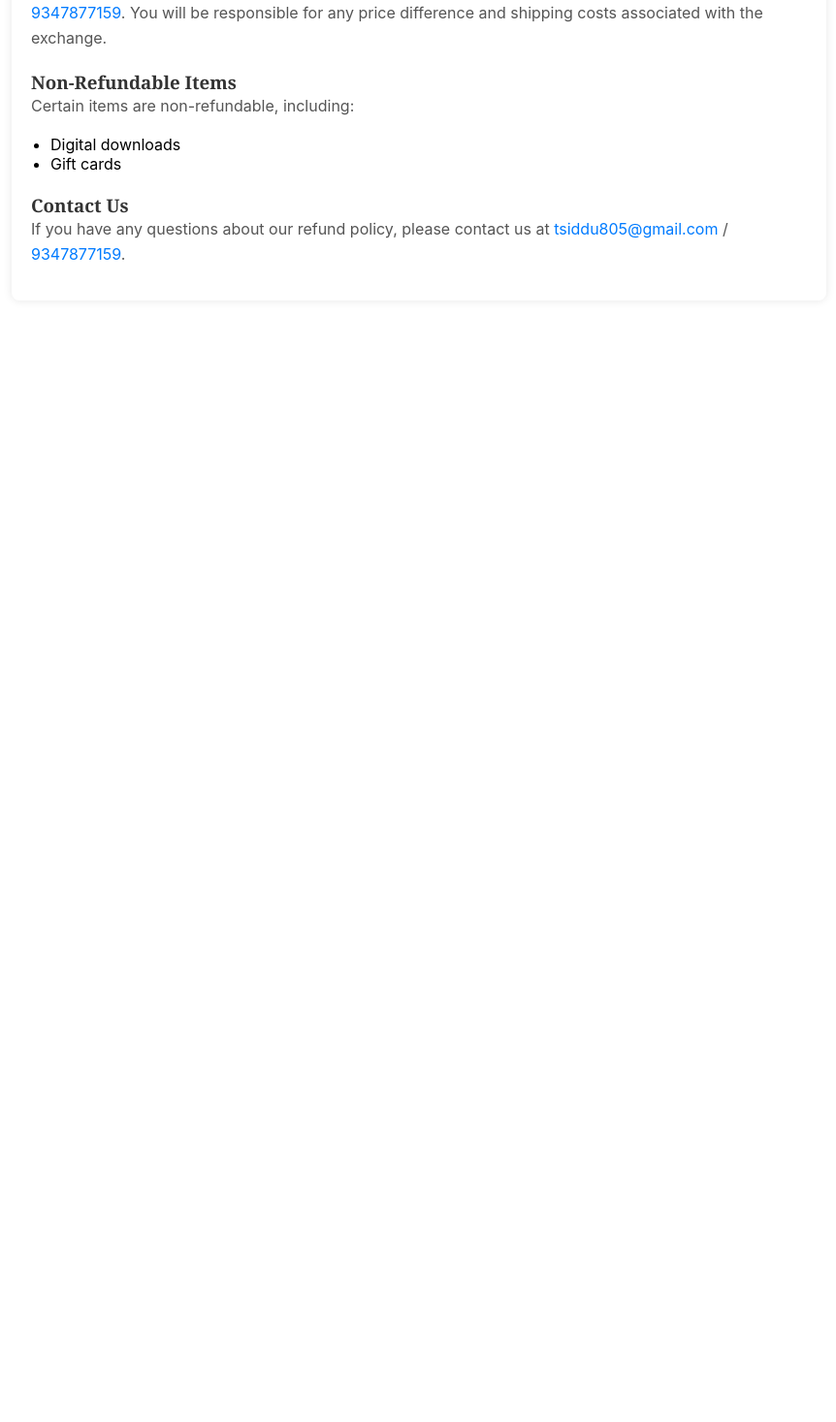
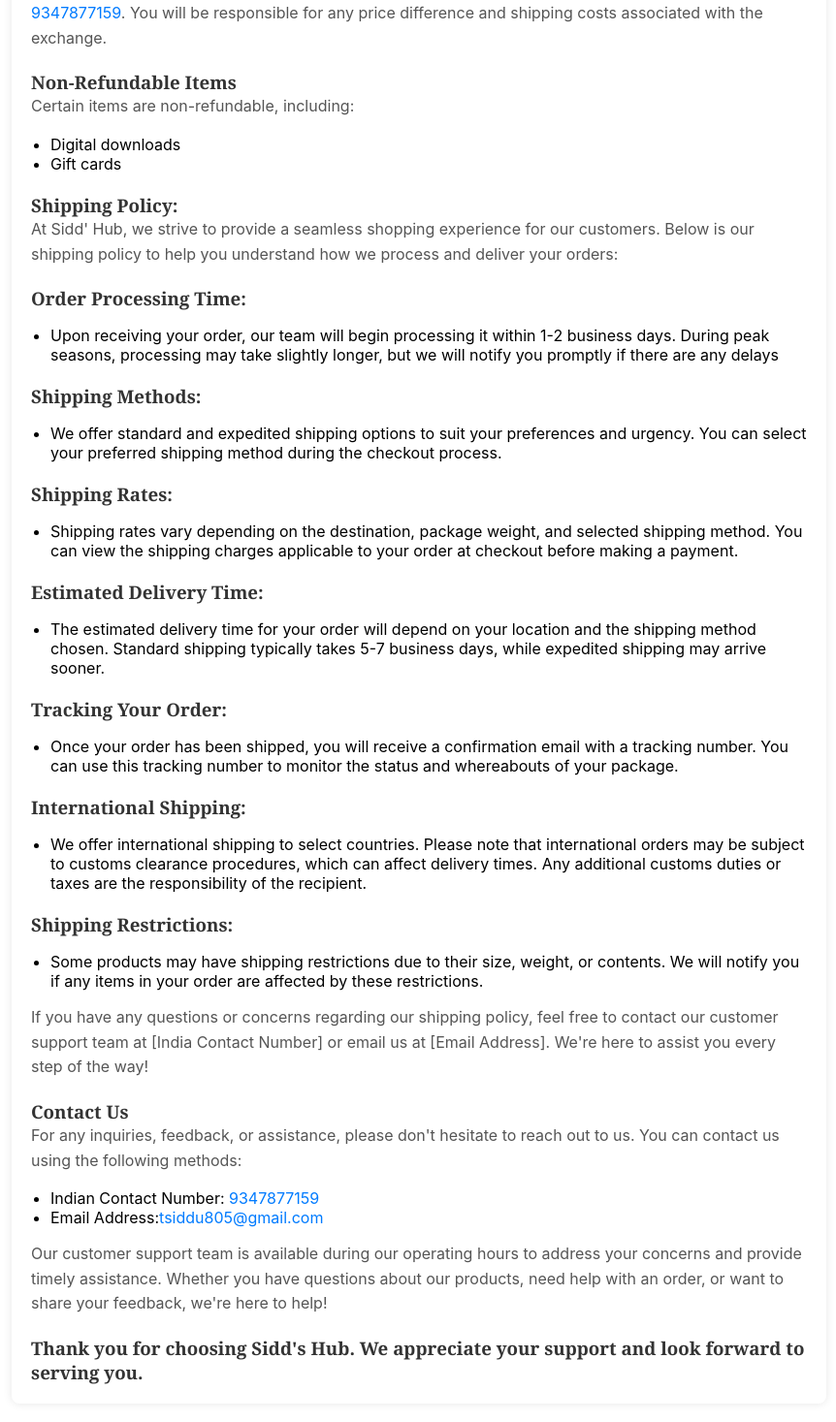
Before and after one commit to Sidd2124/my-app, a React (Create React App) app: page /Refund in a window 1280 px wide. Shown: the part 1329-2796 px from the top of the page at 97% size, without its empty margins (208-1070 px from the left). Before the commit the page ends 1659 px from the top, so only its background shows below. Built offline with nearby package versions, Linux system fonts and the light colour scheme.

Commit message:
Privacy Policy Update

```diff
--- a/src/RefundPolicy/Refund.js
+++ b/src/RefundPolicy/Refund.js
@@ -51,9 +51,45 @@
     <li>Digital downloads</li>
     <li>Gift cards</li>
   </ul>
-
+  <h3>Shipping Policy:</h3>
+  <p>At Sidd' Hub, we strive to provide a seamless shopping experience for our customers. Below is our shipping policy to help you understand how we process and deliver your orders:</p>
+  <h3>Order Processing Time:</h3>
+  <ul>
+    <li>Upon receiving your order, our team will begin processing it within 1-2 business days. During peak seasons, processing may take slightly longer, but we will notify you promptly if there are any delays</li>
+  </ul>
+  <h3>Shipping Methods:</h3>
+  <ul>
+    <li>We offer standard and expedited shipping options to suit your preferences and urgency. You can select your preferred shipping method during the checkout process.</li>
+  </ul>
+  <h3>Shipping Rates:</h3>
+  <ul>
+    <li>Shipping rates vary depending on the destination, package weight, and selected shipping method. You can view the shipping charges applicable to your order at checkout before making a payment.</li>
+  </ul>
+  <h3>Estimated Delivery Time:</h3>
+  <ul>
+    <li>The estimated delivery time for your order will depend on your location and the shipping method chosen. Standard shipping typically takes 5-7 business days, while expedited shipping may arrive sooner.</li>
+  </ul>
+  <h3>Tracking Your Order:</h3>
+  <ul>
+    <li>Once your order has been shipped, you will receive a confirmation email with a tracking number. You can use this tracking number to monitor the status and whereabouts of your package.</li>
+  </ul>
+  <h3>International Shipping:</h3>
+  <ul>
+    <li>We offer international shipping to select countries. Please note that international orders may be subject to customs clearance procedures, which can affect delivery times. Any additional customs duties or taxes are the responsibility of the recipient.</li>
+  </ul>
+  <h3>Shipping Restrictions:</h3>
+  <ul>
+    <li>Some products may have shipping restrictions due to their size, weight, or contents. We will notify you if any items in your order are affected by these restrictions.</li>
+  </ul>
+  <p>If you have any questions or concerns regarding our shipping policy, feel free to contact our customer support team at [India Contact Number] or email us at [Email Address]. We're here to assist you every step of the way!</p>
   <h3>Contact Us</h3>
-  <p>If you have any questions about our refund policy, please contact us at <a href="mailto:tsiddu805@gmail.com">tsiddu805@gmail.com</a> / <a href="tel:+919347877159">9347877159</a>.</p>
+  <p>For any inquiries, feedback, or assistance, please don't hesitate to reach out to us. You can contact us using the following methods:</p>
+  <ul>
+    <li>Indian Contact Number: <a href="tel:+919347877159">9347877159</a></li>
+    <li>Email Address:<a href="mailto:tsiddu805@gmail.com">tsiddu805@gmail.com</a></li>
+  </ul>
+ <p>Our customer support team is available during our operating hours to address your concerns and provide timely assistance. Whether you have questions about our products, need help with an order, or want to share your feedback, we're here to help!</p>
+ <h3>Thank you for choosing Sidd's Hub. We appreciate your support and look forward to serving you.</h3>
 </div>
 
     )
```
